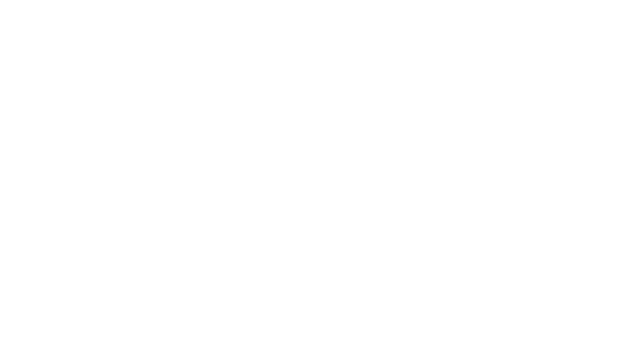
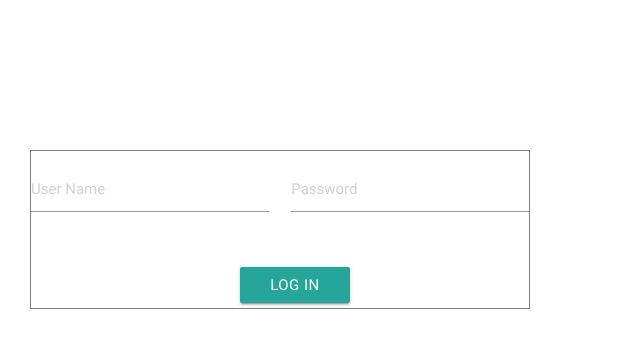
Before and after one commit to kevinthomaskane/Project-3, a React (Create React App) app in the folder client/: page /login in a window 1280 px wide. Shown: the top 348 px of the page, without its empty margins (0-640 px from the left). Built offline with nearby package versions, Linux system fonts and the light colour scheme.

Commit message:
working on login

```diff
--- a/client/src/App.js
+++ b/client/src/App.js
@@ -1,15 +1,17 @@
 import React, { Component } from "react";
+import Login from "./components/Login";
 import { BrowserRouter as Router, Route, Switch } from "react-router-dom";
-import Even from "./components/Event"
+import Even from "./components/Event";
 import mainpage from "./components/mainpage";
-
+import Header from "./components/Header";
 class App extends Component {
   render() {
     return (
       <Router>
     <div>
-      {/* <Nav /> */}
+
       <Switch>
+        <Route exact path="/login" component={Login}/>
         <Route exact path="/" component={mainpage} />
         {/* <Route exact path="/profile/:id" component={Profile} /> */}
         <Route exact path="/event/:id" component={Even} />
--- a/client/src/components/Header/Header.js
+++ b/client/src/components/Header/Header.js
@@ -1,12 +1,11 @@
 import React from "react";
-import "./header.css"
-import {Dropdown,Button,NavItem} from "react-materialize"
+import "./Header.css"
+import {Dropdown, Button, NavItem} from "react-materialize"
 
-const Header = props =>{
+const Header = props => {
 
   if (props.profile) {
-            return (
-                <div>
+    return (<div>
       <div class="row header">
         <div class="col-md-6"></div>
         <div class="col-md-3">
@@ -14,17 +13,14 @@
         </div>
         <div id="dropDownMenu">
           <div class="col-md-2"></div>
-                            <Dropdown trigger={
+          <Dropdown trigger={<div class = "col-md-1" > <a id="imageLink" href=""><img id="profilePic" data-toggle="modal" data-target="#imageModal" src="https://www.vccircle.com/wp-content/uploads/2017/03/default-profile.png"/>
+            </a>
+            <p>{props.username}</p>
 
-                            <div class="col-md-1"><a id="imageLink" href=""><img id="profilePic" data-toggle="modal" data-target="#imageModal" src="https://www.vccircle.com/wp-content/uploads/2017/03/default-profile.png" />
-                            </a>  <p>{props.username}</p>
-
-
-                            </div>
-                        }>
+          </div>}>
             <NavItem>Edit profile</NavItem>
             <NavItem>Log Out</NavItem>
-                        <NavItem divider />
+            <NavItem divider="divider"/>
             <NavItem>Info</NavItem>
           </Dropdown>
 
@@ -32,14 +28,9 @@
 
       </div>
 
-
-
-                </div>
-            )
-        }
-         else if(props.lendingpage){
-             return(
-                 <div>
+    </div>)
+  } else if (props.lendingpage) {
+    return (<div>
       <div class="row header">
         <div class="col-md-5"></div>
         <div class="col-md-2">
@@ -47,17 +38,16 @@
         </div>
         <div>
           <div class="col-md-2"></div>
-                             <a id="logout" href="/login">log in / </a>
-                             <a id="logout" href="/signeup"> sing up</a>
+          <a id="logout" href="/login">log in /
+          </a>
+          <a id="logout" href="/signeup">
+            sing up</a>
         </div>
         <div class="col-md-2"></div>
       </div>
 
-                 </div>
-            )
+    </div>)
   };
-
-
 
 };
 
--- /dev/null
+++ b/client/src/components/Header/index.js
@@ -0,0 +1 @@
+export { default } from "./Header";
--- /dev/null
+++ b/client/src/components/Login/index.js
@@ -0,0 +1 @@
+export { default } from "./Login";
--- a/client/src/components/login/Login.js
+++ b/client/src/components/login/Login.js
@@ -1,64 +1,45 @@
 import React from "react";
 
 import axios from "axios";
-import "./login.css";
+import "./Login.css";
 
-class Login extends React.Component{
-    state={
-        username:"",
-        password:""
+class Login extends React.Component {
+  state = {
+    username: "",
+    password: ""
   };
 
-
-        handleInputUsername = (event) =>{
-            this.setState({
-            username:event.target.value
-            });
+  handleInputUsername = (event) => {
+    this.setState({username: event.target.value});
   };
-        handleInputPassword = (event) =>{
-            this.setState({
-                password:event.target.value
-            });
+  handleInputPassword = (event) => {
+    this.setState({password: event.target.value});
   };
 
-
-
-   handleSubmitForm = (event) =>{
+  handleSubmitForm = (event) => {
     event.preventDefault()
-        var data={
-            username:this.state.username,
-            password:this.state.password
+    var data = {
+      username: this.state.username,
+      password: this.state.password
     };
-            axios({
-                method:"GET",
-                url:"/login",
-                data:data
-            }).then((res)=>{
-
-            }).catch((error)=>{
-
-            });
+    axios({method: "GET", url: "/api/login", data: data}).then((res) => {}).catch((error) => {});
   };
 
-   render(){
-       return(
-            <div>
-            <form id="loginForm"  class="col s12">
-                <div class="row">
-                    <div class="input-field col s6">
-                        <input onChange={this.handleInputUsername} placeholder="User Name"id="last_name" value={this.state.username} type="text" class="validate"/>
+  render() {
+    return (<div>
+      <form id="loginForm" className="col s12">
+        <div className="row">
+          <div className="input-field col s6">
+            <input onChange={this.handleInputUsername} placeholder="User Name" id="last_name" value={this.state.username} type="text" className="validate"/>
           </div>
-                    <div class="input-field col s6">
-                        <input onChange={this.handleInputPassword} placeholder="Password "id="last_name" value={this.state.password} type="text" class="validate"/>
+          <div className="input-field col s6">
+            <input onChange={this.handleInputPassword} placeholder="Password " id="last_name" value={this.state.password} type="text" className="validate"/>
           </div>
         </div>
-                <button onClick={()=>this.handleSubmitForm()} class="btn btn-success" type="submit" value="login!">Log In</button>
+        <button onClick={() => this.handleSubmitForm()} className="btn btn-success" type="submit" value="login!">Log In</button>
       </form>
 
-
-            </div>
-
-       )
+    </div>)
   };
 
 };
```
Also changed, not shown: client/src/components/login/login.css (line endings or trailing spaces). Lines whose indentation alone changed are shown as unchanged.
